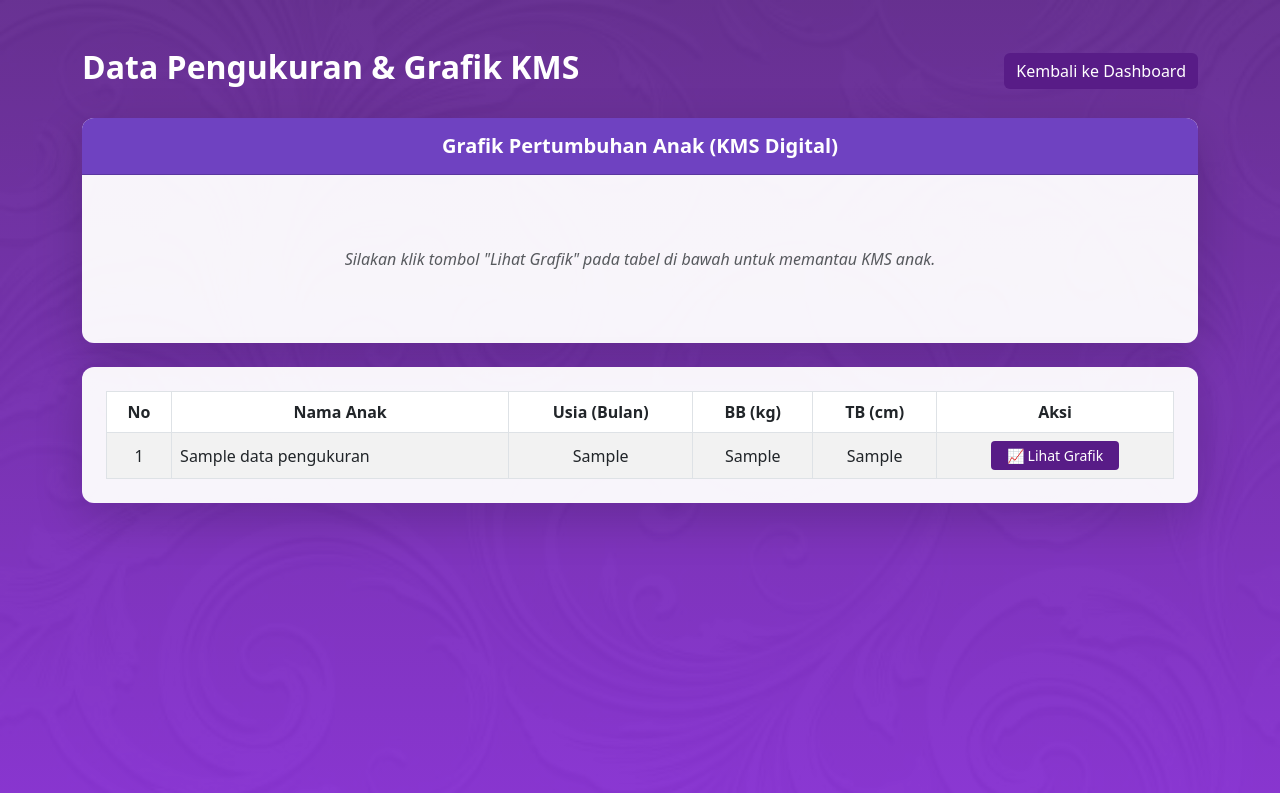
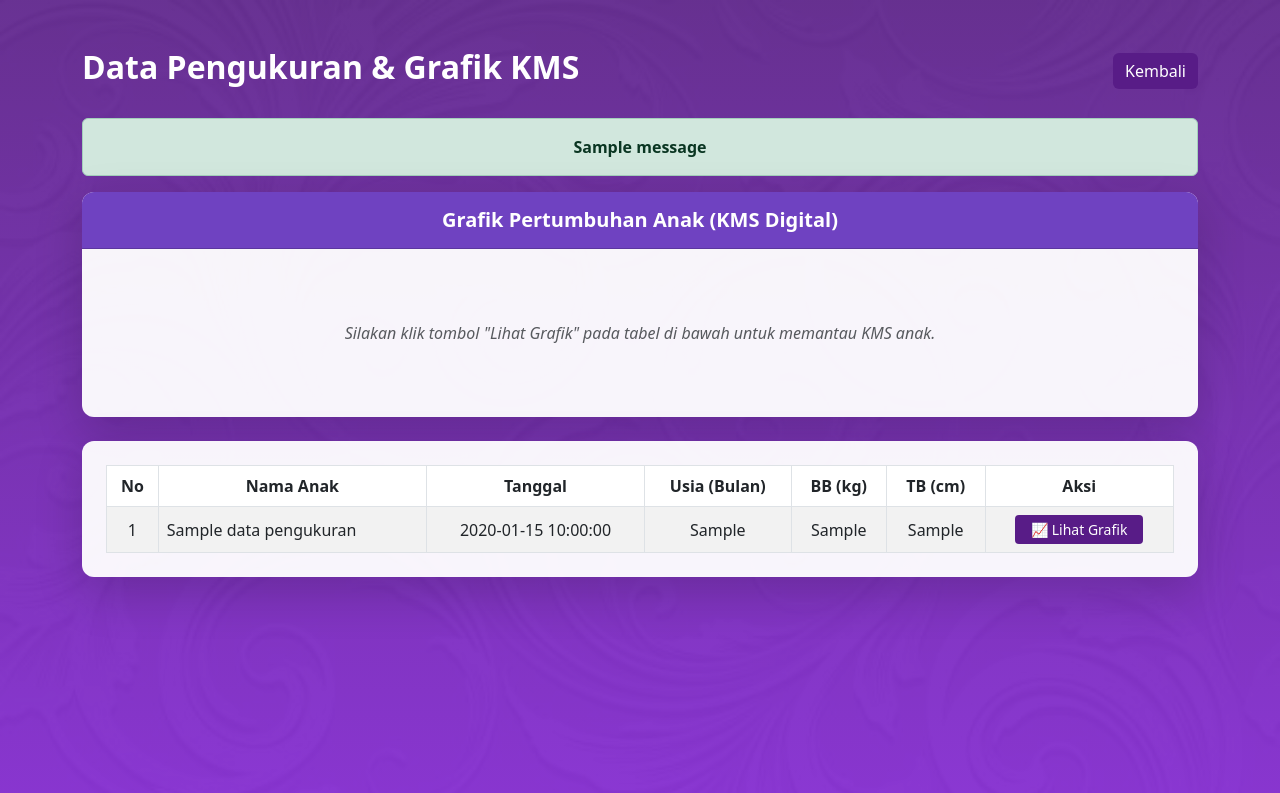
Before and after one commit to R4annnn1231/MIKADO, a Flask app: template templates/ui_pengukuran.html in a window 1280 px wide. Shown: the top 793 px of the page. Run offline with Flask 3, Linux system fonts and the light colour scheme; the template is opened without the code that fills it: most values are stand-ins (such as "Sample title", 1, 10 or a date in 2020); one stand-in notice (Sample message) is shown.

Commit message:
Update ui_pengukuran.html

```diff
--- a/templates/ui_pengukuran.html
+++ b/templates/ui_pengukuran.html
@@ -4,7 +4,6 @@
     <meta charset="UTF-8">
     <title>Data Pengukuran & KMS - MIKAdO</title>
     <link href="https://cdn.jsdelivr.net/npm/bootstrap@5.3.0/dist/css/bootstrap.min.css" rel="stylesheet">
-    <!-- Memanggil library Chart.js asli Anda -->
     <script src="https://cdn.jsdelivr.net/npm/chart.js"></script>
     <style>
         body {
@@ -22,8 +21,23 @@
     <div class="container mt-5 mb-5">
         <div class="d-flex justify-content-between align-items-center mb-4">
             <h2 class="text-white fw-bold">Data Pengukuran & Grafik KMS</h2>
-            <a href="{{ url_for('index') }}" class="btn btn-ungu">Kembali ke Dashboard</a>
+            <div>
+                {% if role == 'admin' %}
+                <button type="button" class="btn btn-light text-ungu fw-bold me-2" data-bs-toggle="modal" data-bs-target="#modalTambah">
+                    + Tambah Pengukuran
+                </button>
+                {% endif %}
+                <a href="{{ url_for('index') }}" class="btn btn-ungu">Kembali</a>
+            </div>
         </div>
+
+        {% with messages = get_flashed_messages(with_categories=true) %}
+          {% if messages %}
+            {% for category, message in messages %}
+              <div class="alert alert-{{ category }} text-center fw-bold">{{ message }}</div>
+            {% endfor %}
+          {% endif %}
+        {% endwith %}
 
         <!-- AREA GRAFIK (Akan Muncul Saat Tombol Diklik) -->
         <div class="card shadow-lg border-0 mb-4">
@@ -34,7 +48,6 @@
                 <div id="infoPilih" class="text-center text-muted py-5">
                     <i>Silakan klik tombol "Lihat Grafik" pada tabel di bawah untuk memantau KMS anak.</i>
                 </div>
-                <!-- Canvas disembunyikan di awal -->
                 <canvas id="grafikKKA" style="width: 100%; max-height: 400px; display: none;"></canvas>
             </div>
         </div>
@@ -48,6 +61,7 @@
                             <tr>
                                 <th>No</th>
                                 <th>Nama Anak</th>
+                                <th>Tanggal</th>
                                 <th>Usia (Bulan)</th>
                                 <th>BB (kg)</th>
                                 <th>TB (cm)</th>
@@ -60,17 +74,17 @@
                                 <tr>
                                     <td class="text-center">{{ loop.index }}</td>
                                     <td class="fw-medium">{{ d.nama_lengkap }}</td>
+                                    <td class="text-center">{{ d.tanggal_pengukuran }}</td>
                                     <td class="text-center">{{ d.usia_bulan }}</td>
                                     <td class="text-center">{{ d.berat_badan }}</td>
                                     <td class="text-center">{{ d.tinggi_badan }}</td>
                                     <td class="text-center">
-                                        <!-- Tombol Pemicu AJAX -->
                                         <button class="btn btn-sm btn-ungu px-3" onclick="tampilkanGrafik('{{ d.nik_anak }}', '{{ d.nama_lengkap }}')">📈 Lihat Grafik</button>
                                     </td>
                                 </tr>
                                 {% endfor %}
                             {% else %}
-                                <tr><td colspan="6" class="text-center text-muted py-4">Belum ada data pengukuran.</td></tr>
+                                <tr><td colspan="7" class="text-center text-muted py-4">Belum ada data pengukuran.</td></tr>
                             {% endif %}
                         </tbody>
                     </table>
@@ -79,37 +93,93 @@
         </div>
     </div>
 
+    <!-- MODAL TAMBAH DATA (Hanya untuk Admin) -->
+    {% if role == 'admin' %}
+    <div class="modal fade" id="modalTambah" tabindex="-1" aria-hidden="true">
+        <div class="modal-dialog">
+            <div class="modal-content">
+                <div class="modal-header bg-ungu text-white">
+                    <h5 class="modal-title fw-bold">Tambah Data Pengukuran Baru</h5>
+                    <button type="button" class="btn-close btn-close-white" data-bs-dismiss="modal" aria-label="Close"></button>
+                </div>
+                <form method="POST" action="{{ url_for('pengukuran') }}">
+                    <div class="modal-body">
+                        <div class="mb-3">
+                            <label class="form-label fw-bold">Pilih Anak</label>
+                            <select class="form-select" name="nik_anak" required>
+                                <option value="">-- Silakan Pilih Anak --</option>
+                                {% for a in daftar_anak %}
+                                <option value="{{ a.nik_anak }}">{{ a.nama_lengkap }}</option>
+                                {% endfor %}
+                            </select>
+                        </div>
+                        <div class="mb-3">
+                            <label class="form-label fw-bold">Tanggal Pengukuran</label>
+                            <input type="date" class="form-control" name="tanggal_pengukuran" required>
+                        </div>
+                        <div class="mb-3">
+                            <label class="form-label fw-bold">Usia Saat Diukur (Bulan)</label>
+                            <input type="number" class="form-control" name="usia_bulan" required>
+                        </div>
+                        <div class="row mb-3">
+                            <div class="col-6">
+                                <label class="form-label fw-bold">Berat Badan (kg)</label>
+                                <input type="number" step="0.1" class="form-control" name="berat_badan" required>
+                            </div>
+                            <div class="col-6">
+                                <label class="form-label fw-bold">Tinggi Badan (cm)</label>
+                                <input type="number" step="0.1" class="form-control" name="tinggi_badan" required>
+                            </div>
+                        </div>
+                        <div class="row mb-3">
+                            <div class="col-6">
+                                <label class="form-label fw-bold">Lingkar Kepala (cm)</label>
+                                <input type="number" step="0.1" class="form-control" name="lingkar_kepala">
+                            </div>
+                            <div class="col-6">
+                                <label class="form-label fw-bold">LILA (cm)</label>
+                                <input type="number" step="0.1" class="form-control" name="lila">
+                            </div>
+                        </div>
+                    </div>
+                    <div class="modal-footer">
+                        <button type="button" class="btn btn-secondary" data-bs-dismiss="modal">Batal</button>
+                        <button type="submit" class="btn btn-ungu">Simpan & Hitung Gizi</button>
+                    </div>
+                </form>
+            </div>
+        </div>
+    </div>
+    {% endif %}
+
+    <!-- SCRIPT BOOTSTRAP BUNDLE (Penting untuk pop-up modal) -->
+    <script src="https://cdn.jsdelivr.net/npm/bootstrap@5.3.0/dist/js/bootstrap.bundle.min.js"></script>
+
     <!-- SCRIPT AJAX & CHART.JS -->
     <script>
         let kmsChart = null;
-        // Rumus Pita KMS (Dari PHP lama Anda)
         const standarUsia = [0, 6, 12, 18, 24, 30, 36, 42, 48, 54, 60];
         const atasHijau =   [4.0, 9.0, 11.0, 12.5, 14.0, 15.0, 16.0, 17.0, 18.0, 19.0, 20.0];
         const bawahHijau =  [2.5, 6.5, 8.0,  9.5,  10.5, 11.5, 12.5, 13.5, 14.5, 15.0, 16.0];
         const garisMerah =  [2.0, 5.5, 7.0,  8.0,  9.0,  10.0, 11.0, 11.5, 12.0, 12.5, 13.0];
 
         function tampilkanGrafik(nik, nama) {
-            // 1. Ubah teks header dan tampilkan area canvas
             document.getElementById('namaAnakGrafik').innerText = "- " + nama;
             document.getElementById('infoPilih').style.display = 'none';
             document.getElementById('grafikKKA').style.display = 'block';
-
-            // 2. Scroll layar halus ke atas (ke arah grafik)
             window.scrollTo({ top: 0, behavior: 'smooth' });
 
-            // 3. Tarik data dari app.py secara diam-diam (AJAX)
             fetch('/pengukuran?grafik_nik=' + nik)
                 .then(res => res.json())
                 .then(data => {
                     let dataAnak = data.map(d => ({ x: parseInt(d.usia_bulan), y: parseFloat(d.berat_badan) }));
                     renderKMS(dataAnak, nama);
-                })
-                .catch(err => console.error("Gagal mengambil data grafik:", err));
+                });
         }
 
         function renderKMS(dataAnakAktual, nama) {
             let ctx = document.getElementById('grafikKKA').getContext('2d');
-            if(kmsChart) kmsChart.destroy(); // Hancurkan grafik lama jika klik anak lain
+            if(kmsChart) kmsChart.destroy();
 
             kmsChart = new Chart(ctx, {
                 type: 'line',
@@ -122,14 +192,7 @@
                         { label: 'Pita Kuning (Kurang)', data: garisMerah, borderColor: 'red', borderWidth: 2, backgroundColor: 'rgba(255, 235, 59, 0.5)', fill: 'origin', pointRadius: 0 }
                     ]
                 },
-                options: {
-                    responsive: true,
-                    maintainAspectRatio: false,
-                    scales: {
-                        x: { type: 'linear', title: { display: true, text: 'Usia (Bulan)', font: {weight: 'bold'} }, min: 0, max: 60, ticks: { stepSize: 6 } },
-                        y: { title: { display: true, text: 'Berat Badan (kg)', font: {weight: 'bold'} }, min: 0, max: 25 }
-                    }
-                }
+                options: { responsive: true, maintainAspectRatio: false, scales: { x: { type: 'linear', min: 0, max: 60 }, y: { min: 0, max: 25 } } }
             });
         }
     </script>
```
